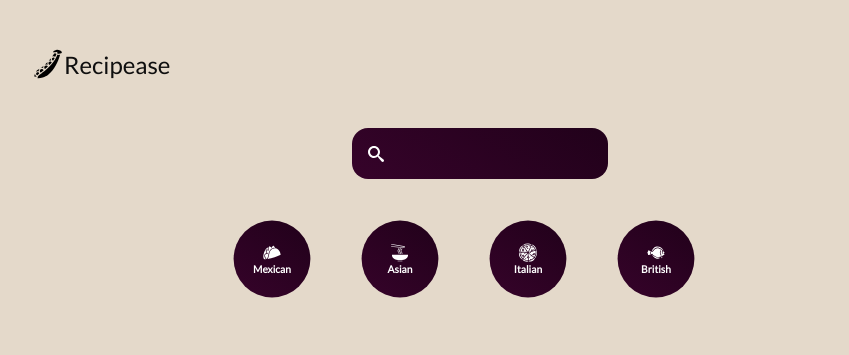
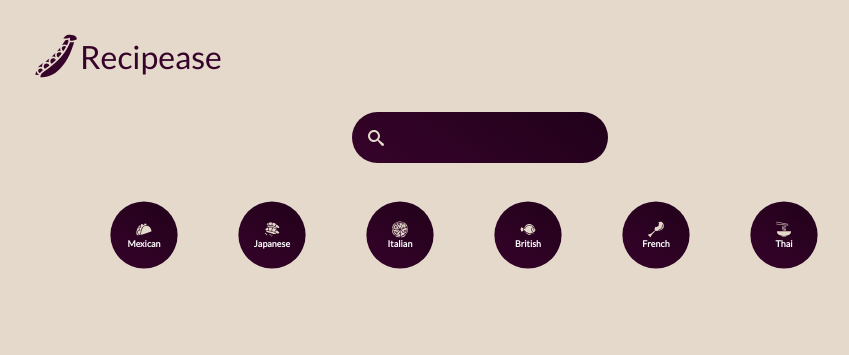
Before and after one commit to ghpaterson/recipease, a React (Create React App) app in the folder recipease/: page / in a window 1280 px wide. Shown: the top 355 px of the page, without its empty margins (160-1009 px from the left). Built offline with nearby package versions, Linux system fonts and the light colour scheme; no server answers.

Commit message:
nav bar styling and more cuisine added to category

```diff
--- a/recipease/src/App.js
+++ b/recipease/src/App.js
@@ -24,19 +24,21 @@ function App() {
 
 const Logo = styled(Link)`
   text-decoration: none;
-  font-size: 1.5rem;
+  font-size: 2rem;
   font-weight: 400;
   font-family: "lato", sans-serif;
+  color: #36032a;
 `;
 
 const Nav = styled.div`
-  padding: 3rem 0rem;
+  padding: 2rem 0rem;
   display: flex;
   justify-content: flex-start;
   align-items: center;
 
   svg {
-    font-size: 2rem;
+    font-size: 3rem;
+    color: #36032a;
   }
 `;
 export default App;
--- a/recipease/src/components/category.jsx
+++ b/recipease/src/components/category.jsx
@@ -1,4 +1,4 @@
-import {GiTacos, GiNoodles, GiFullPizza, GiFlatfish} from 'react-icons/gi';
+import {GiTacos, GiNoodles, GiFullPizza, GiFlatfish, GiChickenLeg, GiSushis} from 'react-icons/gi';
 import styled from 'styled-components';
 import {NavLink} from 'react-router-dom';
 import React from 'react'
@@ -10,9 +10,9 @@ function Category() {
             <GiTacos />
             <h4>Mexican</h4>
         </StyledLink>
-        <StyledLink to={'cuisine/Asian'}>
-            <GiNoodles />
-            <h4>Asian</h4>
+        <StyledLink to={'cuisine/Japanese'}>
+            <GiSushis />
+            <h4>Japanese</h4>
         </StyledLink>
         <StyledLink to={'cuisine/Italian'}>
             <GiFullPizza />
@@ -22,6 +22,14 @@ function Category() {
             <GiFlatfish />
             <h4>British</h4>
         </StyledLink>
+        <StyledLink to={'cuisine/French'}>
+            <GiChickenLeg />
+            <h4>French</h4>
+        </StyledLink>
+        <StyledLink to={'cuisine/Thai'}>
+            <GiNoodles />
+            <h4>Thai</h4>
+        </StyledLink>
     </List>
   )
 }
@@ -29,7 +37,7 @@ function Category() {
 const List = styled.div`
   display: flex;
   justify-content: center;
-  margin: 2rem 0rem;
+  margin: 1.5rem 0rem;
 `;
 
 const StyledLink = styled(NavLink)`
@@ -37,14 +45,14 @@ const StyledLink = styled(NavLink)`
   flex-direction: column;
   justify-content: center;
   align-items: center;
-  border-radius: 50%;
+  border-radius: 100%;
   margin-right: 2rem;
   text-decoration: none;
   background: linear-gradient(35deg, #36032a, #21011a);
   width: 6rem;
   height: 6rem;
   cursor: pointer;
-  transform: scale(0.8);
+  transform: scale(0.7);
 
   h4 {
     color: white;
@@ -52,18 +60,18 @@ const StyledLink = styled(NavLink)`
   }
 
   svg {
-    color: white;
+    color: rgb(228, 217, 202);
     font-size: 1.5rem;
   }
   &.active{
     background: linear-gradient(to right, #549c85, #396b5b);
 
     svg {
-      color: white;
+      color: rgb(228, 217, 202);
     }
 
     h4 {
-      color: white;
+      color: rgb(228, 217, 202);
     }
   }
 `;
--- a/recipease/src/components/search.jsx
+++ b/recipease/src/components/search.jsx
@@ -44,7 +44,7 @@ const FormStyle = styled.form`
     font-size: 1rem;
     color: white;
     padding: 1rem 3rem;
-    border-radius: 1rem;
+    border-radius: 2rem;
     outline: none;
     width: 100%;
   }
@@ -53,7 +53,7 @@ const FormStyle = styled.form`
     top: 50%;
     left: 0%;
     transform: translate(100%, -50%);
-    color: white;
+    color: rgb(228, 217, 202);
   }
 `
 
```
